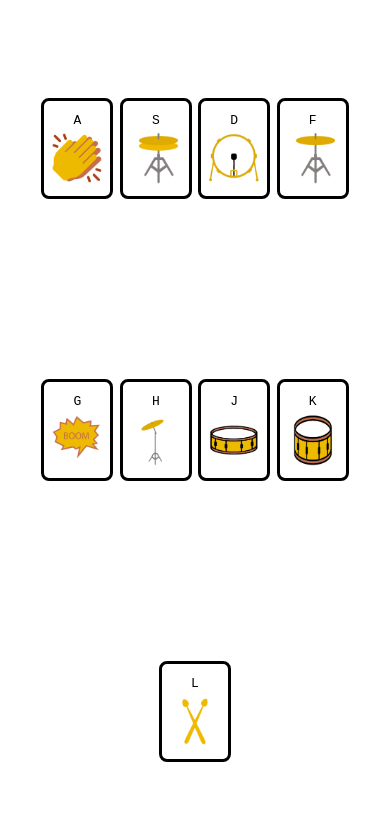
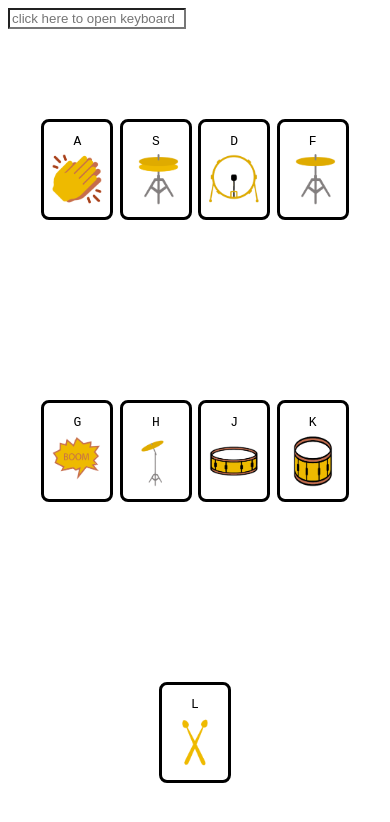
Before and after one commit to cvcastano/drumSet, a plain HTML site: page index.html in a window 390 px wide. Drawn offline with Linux system fonts and the light colour scheme.

Commit message:
Add input to open keyboard on mobiles

```diff
--- a/index.html
+++ b/index.html
@@ -9,6 +9,7 @@
     <link rel="shortcut icon" href="./media/favicon.png" type="image/x-icon" />
   </head>
   <body>
+    <input class="input" type="text" placeholder="click here to open keyboard">
     <div class="keys">
       <div data-key="65" class="key">
         <kbd>A</kbd><img class="icon" src="./media/clap.png" alt="clap icon" />
--- a/styles/style.css
+++ b/styles/style.css
@@ -33,6 +33,12 @@ kbd {
 .icon {
   width: 50px;
 }
+.input {
+  width: 170px;
+  background: none;
+  color: #ffffff00;
+}
+
 @media (max-width: 400px) {
   .key {
     padding: 0.5rem;
```
